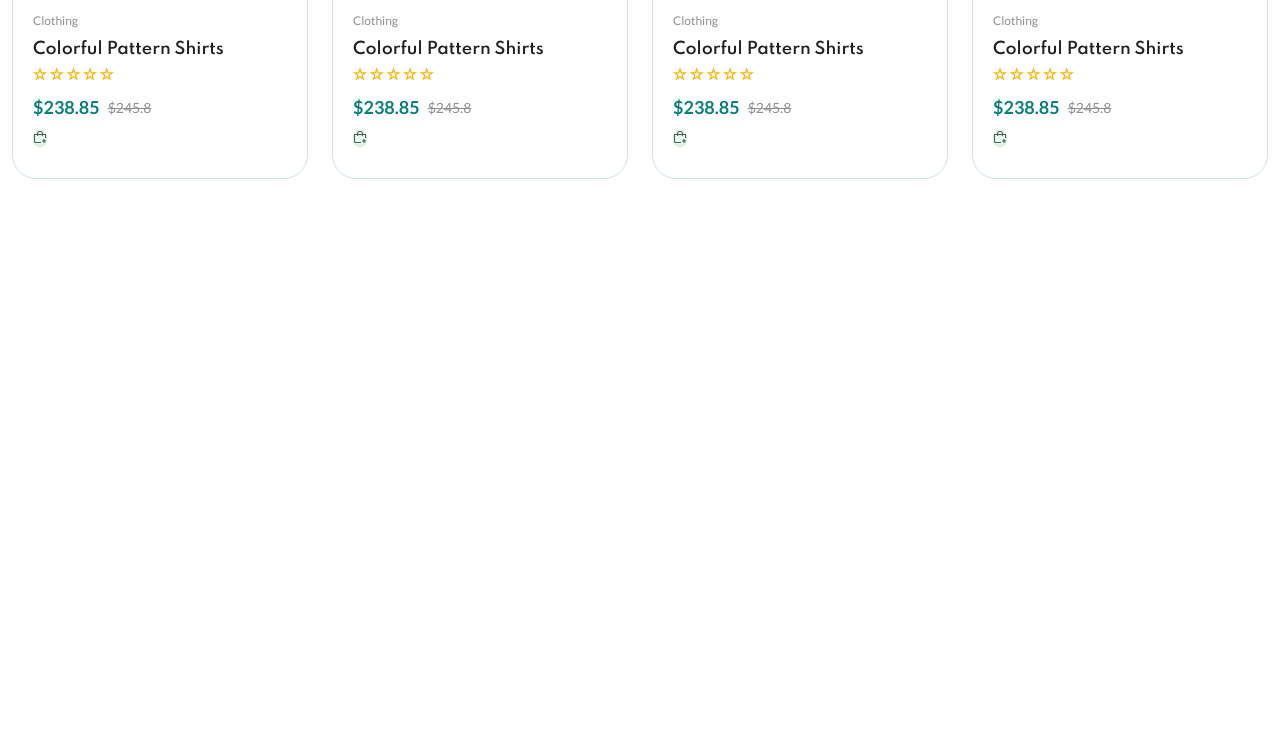
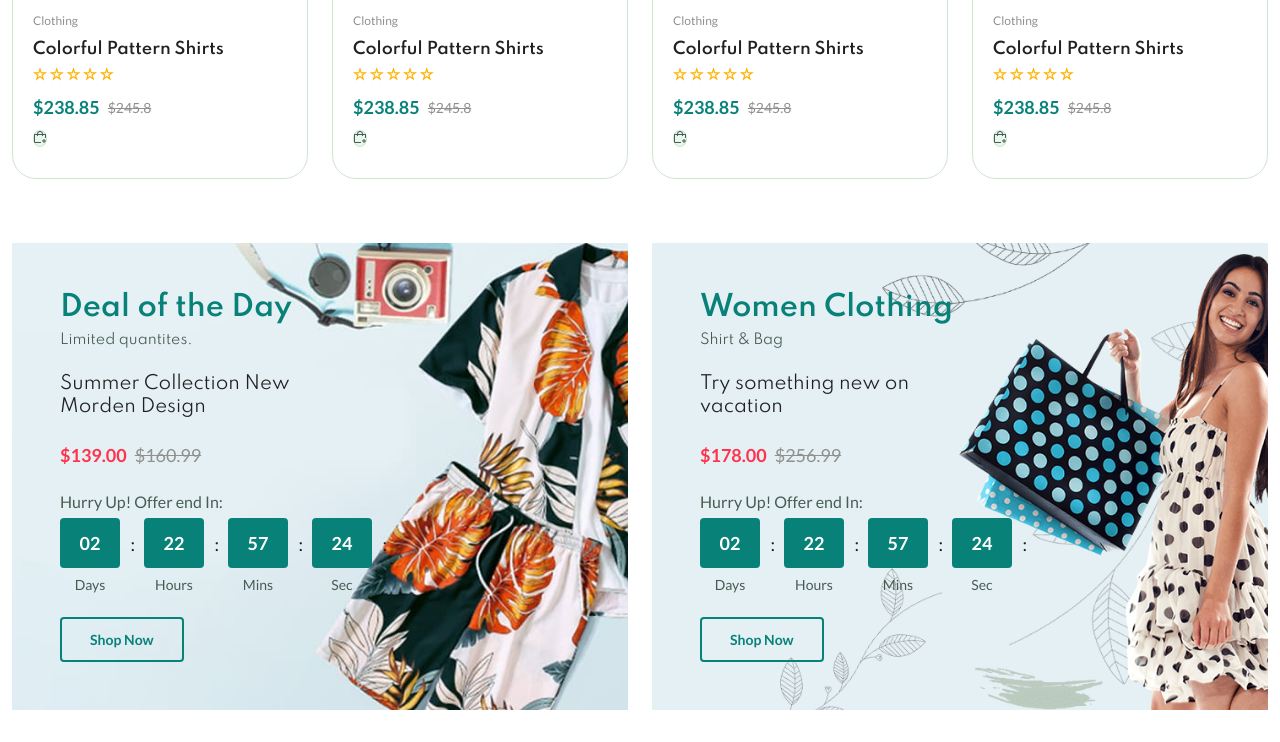
Before and after one commit to Ak-Rajak/Ecommerce-website, a plain HTML site: page ecommerce website/index.html in a window 1280 px wide. Shown: the part 2021-2763 px from the top of the page. Before the commit the page ends 2232 px from the top, so only its background shows below. Drawn offline with nearby package versions, Linux system fonts and the light colour scheme.

Commit message:
Added the deals section

```diff
--- a/ecommerce website/assets/css/styles.css
+++ b/ecommerce website/assets/css/styles.css
@@ -285,7 +285,7 @@ button,textarea,input {
 }
 
 .home__subtitle {
-  font-family: var(--second-color);
+  font-family: var(--second-font);
   font-weight: var(--weight-600);
   margin-bottom: 1rem;
   display: block;
@@ -330,6 +330,12 @@ button,textarea,input {
 .btn:hover {
   background-color: transparent;
   color:var(--first-color);
+}
+
+.btn--md {
+  font-family: var(--body-font);
+  height: 45px;
+  line-height: 42px;
 }
 
 /*=============== CATEGORIES ===============*/
@@ -592,6 +598,100 @@ button,textarea,input {
 }
 
 /*=============== DEALS ===============*/
+.deals__container {
+  grid-template-columns: repeat(2, 1fr);
+}
+
+.deals__item:nth-child(1) {
+  background-image: url(../img/deals-1.jpg);
+}
+
+.deals__item:nth-child(2) {
+  background-image: url(../img/deals-2.png);
+}
+
+.deals__item {
+  padding: 3rem;
+  background-size: cover;
+  background-position: center;
+  display: flex;
+  flex-direction: column;
+  row-gap: 1.5rem;
+}
+
+.deals__brand {
+  color:var(--first-color);
+  font-size: var(--h3-font-size);
+  margin-bottom: 0.25rem;
+}
+
+.deals__category {
+  font-family: var(--second-font);
+  font-size: var(--small-font-size);
+}
+
+.deals__title {
+  max-width: 240px;
+  font-size: var(--large-font-size);
+  font-weight:var(--weight-400);
+  line-height: 1.3;
+}
+
+.deals__price .new__price,
+.deals__price .old__price {
+  font-size: var(--large-font-size);
+}
+
+.deals__price .new__price {
+  color: hsl(352,100%,60%);
+}
+
+.deals__countdown-text {
+  margin-bottom: 0.25rem;
+}
+
+.countdown {
+  display: flex;
+  column-gap: 1.5rem;
+}
+
+.countdown__amount {
+  position: relative;
+}
+
+.countdown__amount::after {
+  content: ':';
+  color: var(--title-color);
+  font-size: var(--large-font-size);
+  position:absolute;
+  right:-25%;
+  top: 20%;
+}
+
+.countdown__period {
+  background-color: var(--first-color);
+  color: var(--body-color);
+  width: 60px;
+  height: 50px;
+  line-height: 50px;
+  text-align: center;
+  border-radius: 0.25rem;
+  font-size:var(--large-font-size);
+  font-weight: var(--weight-600);
+  margin-bottom: 0.5rem;
+}
+
+.unit {
+  font-size: var(--small-font-size);
+  text-align: center;
+  display: block;
+}
+
+.deals__btn .btn{
+  background-color: transparent;
+  color: var(--first-color);
+}
+
 
 /*=============== NEW ARRIVALS ===============*/
 
--- a/ecommerce website/index.html
+++ b/ecommerce website/index.html
@@ -1394,7 +1394,91 @@
       </section>
 
       <!--=============== DEALS ===============-->
-      <section class="deals"></section>
+      <section class="deals section">
+        <div class="deals__container container grid">
+          <div class="deals__item">
+            <div class="deals__group">
+              <h3 class="deals__brand">Deal of the Day</h3>
+              <span class="deals__category">Limited quantites.</span>
+            </div>
+
+            <h4 class="deals__title">Summer Collection New Morden Design</h4>
+
+            <div class="deals__price flex">
+              <span class="new__price">$139.00</span>
+              <span class="old__price">$160.99</span>
+            </div>
+
+            <div class="deals__group">
+              <p class="deals__countdown-text">Hurry Up! Offer end In:</p>
+
+              <div class="countdown">
+                <div class="countdown__amount">
+                  <p class="countdown__period">02</p>
+                  <span class="unit">Days</span>
+                </div>
+                <div class="countdown__amount">
+                  <p class="countdown__period">22</p>
+                  <span class="unit">Hours</span>
+                </div>
+                <div class="countdown__amount">
+                  <p class="countdown__period">57</p>
+                  <span class="unit">Mins</span>
+                </div>
+                <div class="countdown__amount">
+                  <p class="countdown__period">24</p>
+                  <span class="unit">Sec</span>
+                </div>
+              </div>
+            </div>
+
+            <div class="deals__btn">
+              <a href="details.html" class="btn btn--md">Shop Now</a>
+            </div>
+          </div>
+
+          <div class="deals__item">
+            <div class="deals__group">
+              <h3 class="deals__brand">Women Clothing</h3>
+              <span class="deals__category">Shirt & Bag</span>
+            </div>
+
+            <h4 class="deals__title">Try something new on vacation</h4>
+
+            <div class="deals__price flex">
+              <span class="new__price">$178.00</span>
+              <span class="old__price">$256.99</span>
+            </div>
+
+            <div class="deals__group">
+              <p class="deals__countdown-text">Hurry Up! Offer end In:</p>
+
+              <div class="countdown">
+                <div class="countdown__amount">
+                  <p class="countdown__period">02</p>
+                  <span class="unit">Days</span>
+                </div>
+                <div class="countdown__amount">
+                  <p class="countdown__period">22</p>
+                  <span class="unit">Hours</span>
+                </div>
+                <div class="countdown__amount">
+                  <p class="countdown__period">57</p>
+                  <span class="unit">Mins</span>
+                </div>
+                <div class="countdown__amount">
+                  <p class="countdown__period">24</p>
+                  <span class="unit">Sec</span>
+                </div>
+              </div>
+            </div>
+
+            <div class="deals__btn">
+              <a href="details.html" class="btn btn--md">Shop Now</a>
+            </div>
+          </div>
+        </div>
+      </section>
 
       <!--=============== NEW ARRIVALS ===============-->
       <section class="new__arrivals"></section>
```
